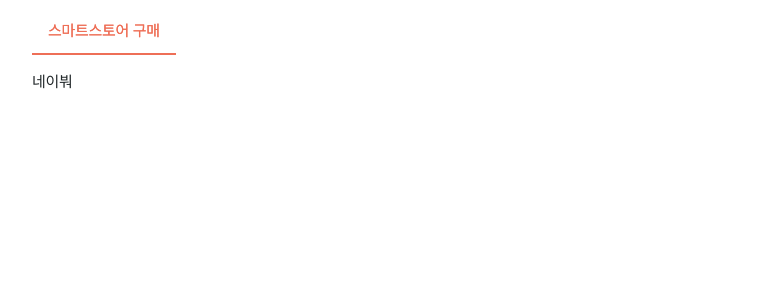
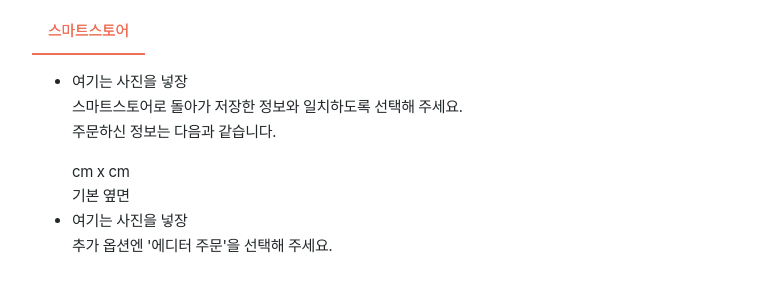
Before and after one commit to mecanvas/early-front, a Next.js app: page /success in a window 1280 px wide. Shown: the part 456-748 px from the top of the page, without its empty margins (113-882 px from the left). Built offline with nearby package versions, Linux system fonts and the light colour scheme; a web font is replaced by a local one.

Commit message:
가이드 준비중. 이건 상세페이지 제작후 진행

```diff
--- a/src/components/success/Success.tsx
+++ b/src/components/success/Success.tsx
@@ -1,9 +1,10 @@
 import styled from '@emotion/styled';
 import { Result, Tabs } from 'antd';
+import router from 'next/router';
 import { icons } from 'public/icons';
 import React, { useEffect } from 'react';
-import { useGlobalState } from 'src/hooks';
 import { useMoveTab } from 'src/hooks/useMoveTab';
+import { useAppSelector } from 'src/hooks/useRedux';
 
 const Container = styled.div`
   display: flex;
@@ -17,7 +18,8 @@ const Container = styled.div`
 `;
 
 const Success = () => {
-  const [isDone, setIsDone] = useGlobalState<boolean>('isDone');
+  const { canvasOrder, isCanvasSaveDone } = useAppSelector((state) => state.canvas);
+  const { selectedFrame } = useAppSelector((state) => state.frame);
   const { defaultTab, setDefaultTab } = useMoveTab('1');
 
   const handleTabKey = (key: string) => {
@@ -25,11 +27,10 @@ const Success = () => {
   };
 
   useEffect(() => {
-    if (!isDone) {
-      // router.replace('/404');
+    if (isCanvasSaveDone) {
+      router.replace('/404');
       return;
     }
-    setIsDone(false);
     // eslint-disable-next-line react-hooks/exhaustive-deps
   }, []);
 
@@ -41,6 +42,7 @@ const Success = () => {
         title="구매 페이지로 돌아가 결제를 진행해 주세요."
         subTitle="만드신 캔버스는 성공적으로 저장됐습니다!"
       />
+
       <h4>어떻게 진행하는지 모르시겠다면?</h4>
       <Tabs
         style={{ maxWidth: '1000px', width: '100%', padding: '0 5px' }}
@@ -48,8 +50,28 @@ const Success = () => {
         onTabClick={handleTabKey}
         activeKey={defaultTab}
       >
-        <Tabs.TabPane key="1" tab="스마트스토어 구매">
-          네이붜
+        <Tabs.TabPane key="1" tab="스마트스토어">
+          <ul>
+            <li>
+              <div>여기는 사진을 넣장</div>
+              <p>
+                스마트스토어로 돌아가 저장한 정보와 일치하도록 선택해 주세요.
+                <br />
+                주문하신 정보는 다음과 같습니다.
+              </p>
+              <div>
+                <span>{selectedFrame[0]?.name}</span>
+                <span>
+                  {selectedFrame[0]?.widthCm}cm x {selectedFrame[0]?.heightCm}cm
+                </span>
+              </div>
+              <div>{canvasOrder.scaleType === 2 ? `옆면 확장` : '기본 옆면'}</div>
+            </li>
+            <li>
+              <div>여기는 사진을 넣장</div>
+              <p>추가 옵션엔 '에디터 주문'을 선택해 주세요.</p>
+            </li>
+          </ul>
         </Tabs.TabPane>
       </Tabs>
     </Container>
```
